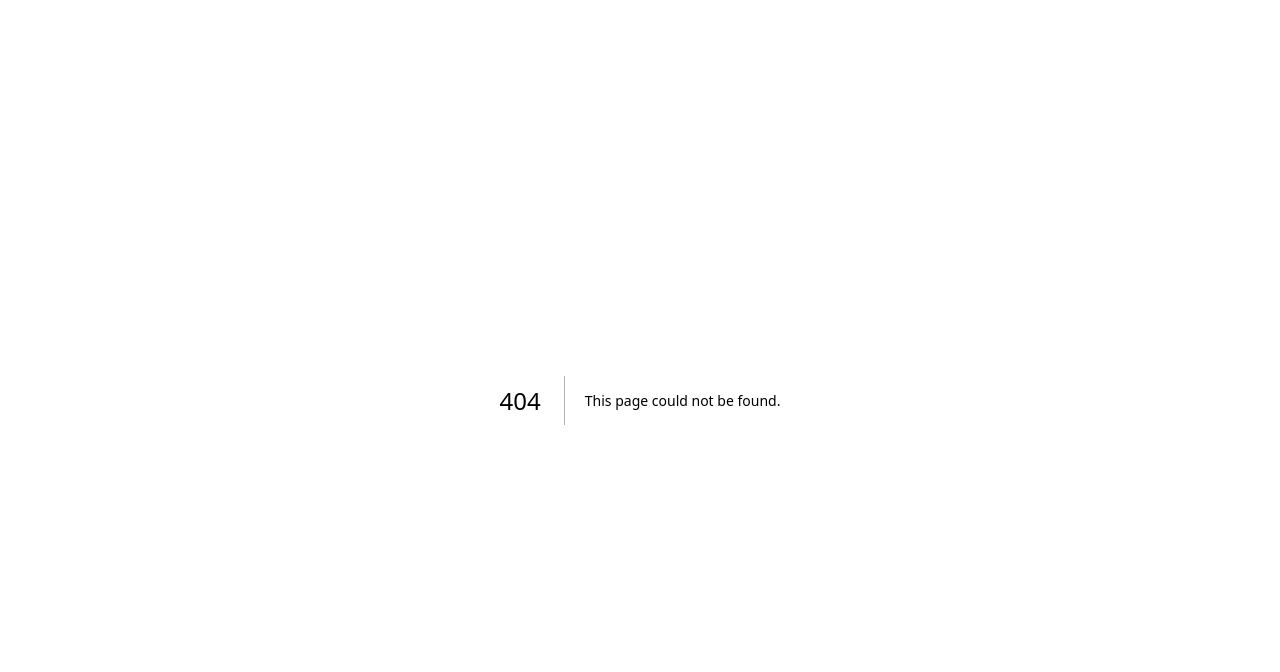
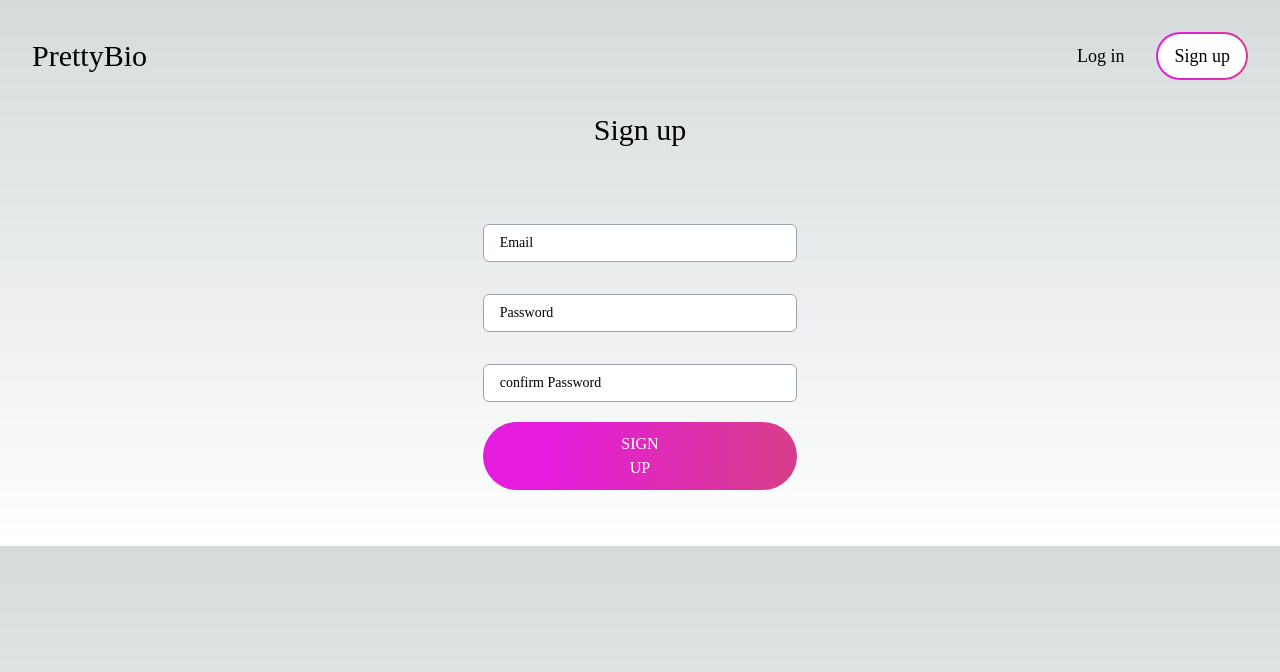
Before and after one commit to devtofunmi/prettybio, a Next.js app: page /Signup in a window 1280 px wide. Before the commit this address had no page. Shown: the top 672 px of the page. Built offline with nearby package versions, Linux system fonts and the light colour scheme.

Commit message:
sign up page

```diff
--- /dev/null
+++ b/pages/Signup.jsx
@@ -0,0 +1,50 @@
+import Link from "next/link";
+import React from "react";
+import GradientBorder from "../components/GradientBorder";
+import Navbar from "../components/Navbar";
+
+const Signup = () => {
+  return (
+    <div className="font-abc">
+      <Navbar />
+      <h1 className="text-black text-3xl  flex justify-center">Sign up</h1>
+
+      <div className=" w-5/6 md:w-2/4 text-sm  lg:w-4/12 rounded-xl  m-auto p-14  mt-2">
+        <div className="flex flex-col mt-3 justify-center ">
+          <input
+            type="email"
+            class="placeholder-black focus:outline-none focus:border-blue-700  border border-gray-400 rounded-md py-2 px-4 block w-full "
+            placeholder="Email"
+          />
+
+          <div className="mt-5">
+            <input
+              type="password"
+              class="placeholder-black focus:outline-none focus:border-blue-700  border border-gray-400 rounded-md py-2 px-4 block w-full mt-3"
+              placeholder="Password"
+            />
+          </div>
+
+          <div className="mt-5">
+            <input
+              type="password"
+              class="placeholder-black focus:outline-none focus:border-blue-700  border border-gray-400 rounded-md py-2 px-4 block w-full mt-3"
+              placeholder="confirm Password"
+            />
+          </div>
+        </div>
+        <div className="mt-5 justify-center items-center flex ">
+          <Link href="/Otp">
+            <GradientBorder>
+              <button className=" px-14  lg:px-32 md:px-20 py-2 bg-transparent  text-white text-base rounded-full ">
+                SIGN UP
+              </button>
+            </GradientBorder>
+          </Link>
+        </div>
+      </div>
+    </div>
+  );
+};
+
+export default Signup;
```
